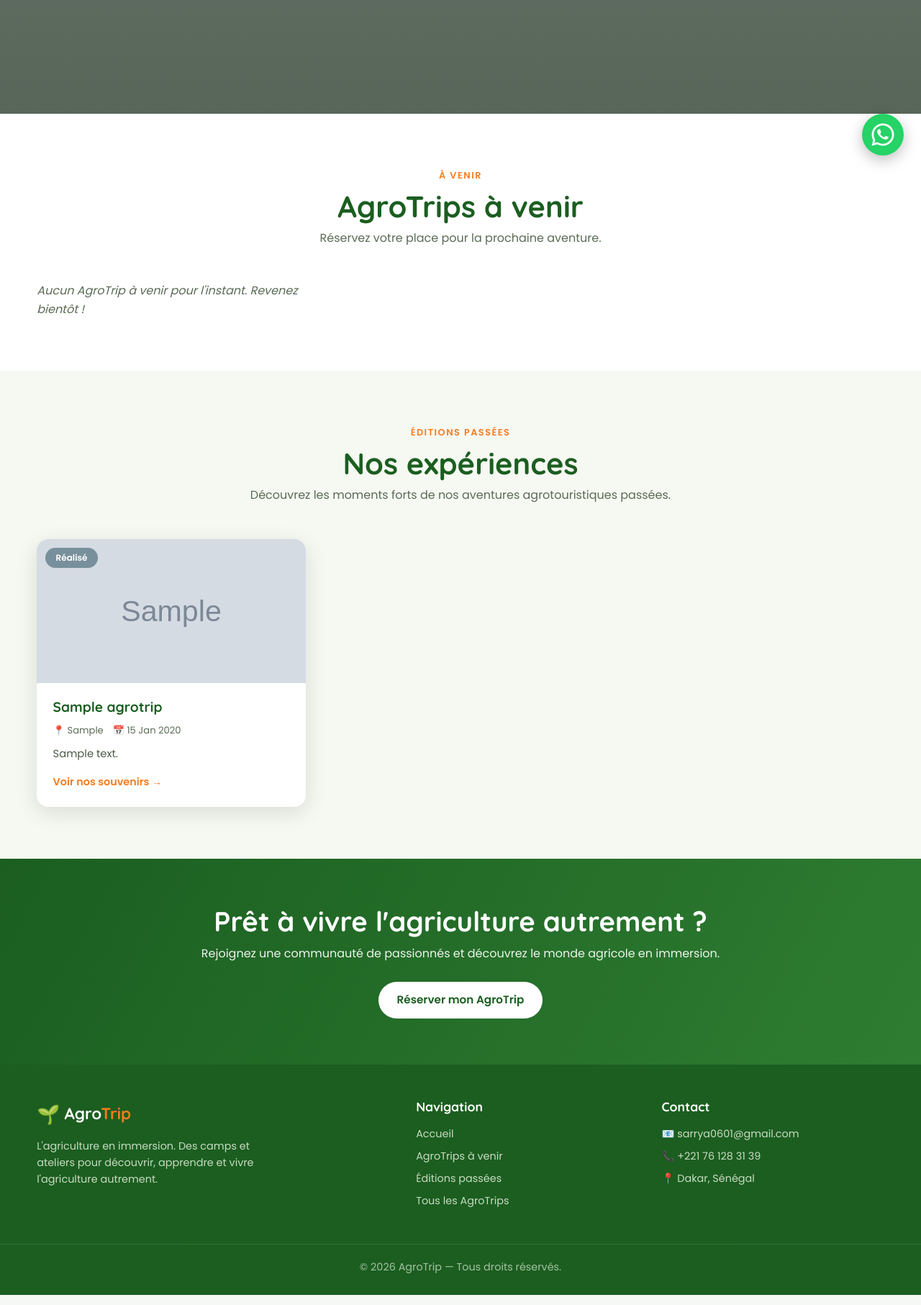
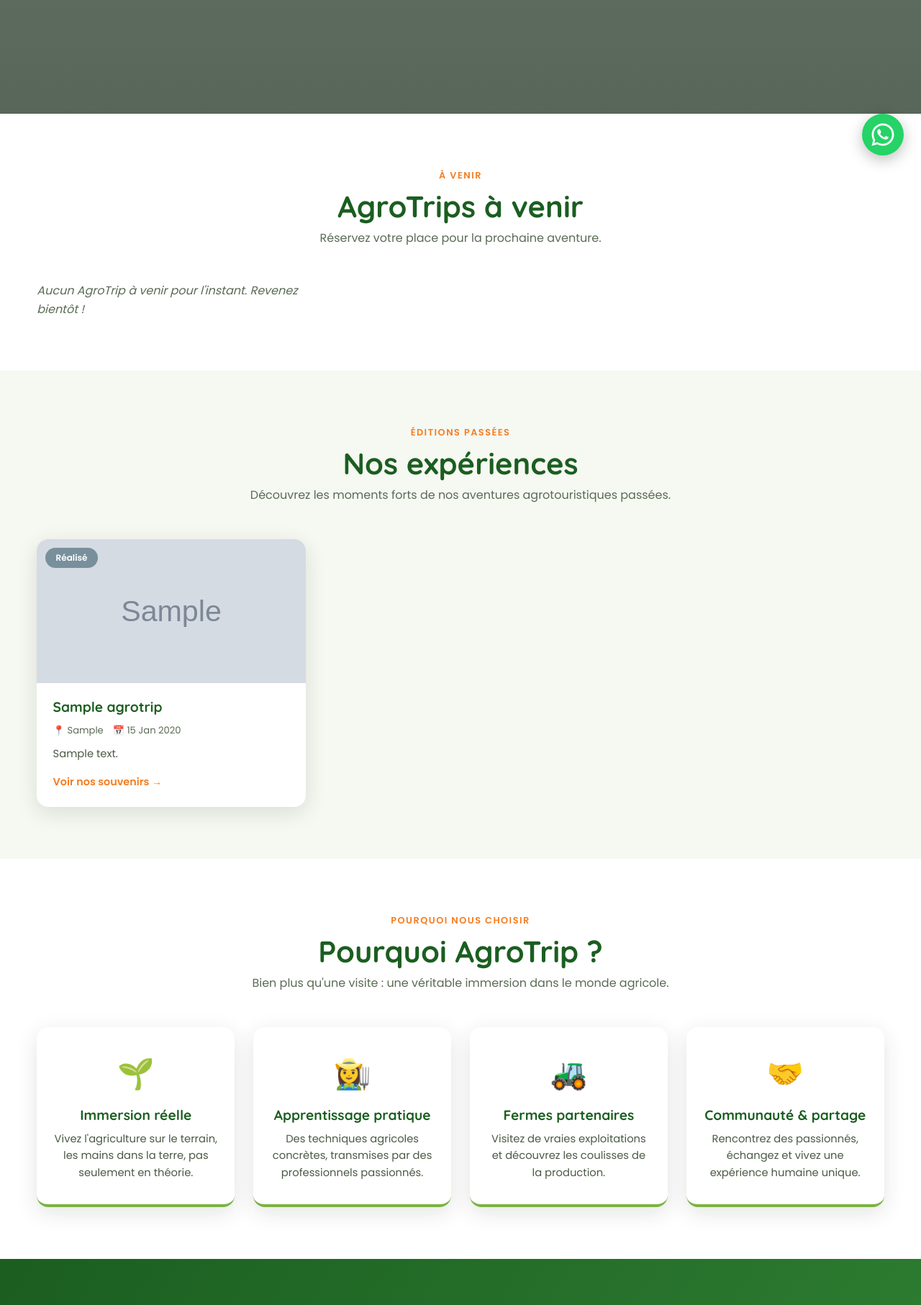
Before and after one commit to pds98/agrotrip, a Django app: page / in a window 1280 px wide. Shown: the part 560-2373 px from the top of the page at 72% size. Run offline with Django 4.2, Linux system fonts and the light colour scheme; tables that the repository leaves empty hold one stand-in row (values such as "Sample post"); grey boxes marked "Sample" are stand-in pictures.

Commit message:
Add files via upload
v5

```diff
--- a/static/css/style.css
+++ b/static/css/style.css
@@ -153,6 +153,18 @@
 .countdown-lg .cd-num{font-size:2.2rem;}
 .countdown-lg .cd-box small{font-size:.75rem;}
 
+/* ----------------------- POURQUOI AGROTRIP ----------------------- */
+.pourquoi-grid{display:grid;grid-template-columns:repeat(auto-fit,minmax(220px,1fr));gap:1.6rem;}
+.pourquoi-card{
+  background:#fff;border-radius:var(--radius);box-shadow:var(--ombre);
+  padding:2rem 1.5rem;text-align:center;transition:var(--transition);
+  border-bottom:4px solid var(--vert-clair);
+}
+.pourquoi-card:hover{transform:translateY(-7px);box-shadow:var(--ombre-forte);}
+.pourquoi-icon{font-size:2.6rem;margin-bottom:.8rem;}
+.pourquoi-card h3{color:var(--vert-fonce);font-size:1.2rem;margin-bottom:.6rem;}
+.pourquoi-card p{color:#4a5a45;font-size:.92rem;}
+
 /* ----------------------- CTA BAND ----------------------- */
 .cta-band{
   background:linear-gradient(120deg,var(--vert-fonce),var(--vert));
--- a/templates/base.html
+++ b/templates/base.html
@@ -26,7 +26,7 @@
             <a href="{% url 'trips:home' %}">Accueil</a>
             <a href="{% url 'trips:home' %}#a-venir">À venir</a>
             <a href="{% url 'trips:home' %}#passes">Éditions passées</a>
-            <a href="{% url 'trips:liste' %}">Tous les AgroTrips</a>
+            <a href="{% url 'trips:pourquoi' %}">Pourquoi AgroTrip</a>
             <a href="{% url 'trips:home' %}#a-venir" class="btn btn-primary btn-sm">S'inscrire</a>
         </nav>
         <button class="nav-toggle" id="nav-toggle" aria-label="Menu">☰</button>
--- a/templates/trips/home.html
+++ b/templates/trips/home.html
@@ -120,6 +120,39 @@
     </div>
 </section>
 
+{# ===================== POURQUOI AGROTRIP ====================== #}
+<section class="section" id="pourquoi">
+    <div class="container">
+        <div class="section-head">
+            <span class="eyebrow">Pourquoi nous choisir</span>
+            <h2>Pourquoi AgroTrip ?</h2>
+            <p>Bien plus qu'une visite : une véritable immersion dans le monde agricole.</p>
+        </div>
+        <div class="pourquoi-grid">
+            <div class="pourquoi-card">
+                <div class="pourquoi-icon">🌱</div>
+                <h3>Immersion réelle</h3>
+                <p>Vivez l'agriculture sur le terrain, les mains dans la terre, pas seulement en théorie.</p>
+            </div>
+            <div class="pourquoi-card">
+                <div class="pourquoi-icon">👩‍🌾</div>
+                <h3>Apprentissage pratique</h3>
+                <p>Des techniques agricoles concrètes, transmises par des professionnels passionnés.</p>
+            </div>
+            <div class="pourquoi-card">
+                <div class="pourquoi-icon">🚜</div>
+                <h3>Fermes partenaires</h3>
+                <p>Visitez de vraies exploitations et découvrez les coulisses de la production.</p>
+            </div>
+            <div class="pourquoi-card">
+                <div class="pourquoi-icon">🤝</div>
+                <h3>Communauté & partage</h3>
+                <p>Rencontrez des passionnés, échangez et vivez une expérience humaine unique.</p>
+            </div>
+        </div>
+    </div>
+</section>
+
 {# ========================== CTA FINAL ========================= #}
 <section class="cta-band">
     <div class="container">
--- a/trips/models.py
+++ b/trips/models.py
@@ -254,3 +254,107 @@
     @property
     def nom_complet(self):
         return f"{self.prenom} {self.nom}"
+
+
+# ==========================================================================
+#  CONTENU DE LA PAGE « POURQUOI AGROTRIP »
+# ==========================================================================
+class APropos(models.Model):
+    """
+    Contenu de la page « Pourquoi AgroTrip » (texte d'explication + mission).
+    Il ne doit exister qu'une seule fiche (singleton).
+    """
+    pourquoi_titre = models.CharField(
+        "Titre de la section Pourquoi", max_length=200,
+        default="Pourquoi AgroTrip ?",
+    )
+    pourquoi_texte = models.TextField(
+        "Texte d'explication (Pourquoi AgroTrip)",
+        help_text="Expliquez la raison d'être d'AgroTrip.",
+        blank=True,
+    )
+    mission_texte = models.TextField(
+        "Notre mission", blank=True,
+        help_text="Décrivez la mission d'AgroTrip.",
+    )
+
+    class Meta:
+        verbose_name = "Page « Pourquoi AgroTrip »"
+        verbose_name_plural = "Page « Pourquoi AgroTrip »"
+
+    def __str__(self):
+        return "Contenu — Pourquoi AgroTrip"
+
+    def save(self, *args, **kwargs):
+        # Force un identifiant unique : une seule fiche possible.
+        self.pk = 1
+        super().save(*args, **kwargs)
+
+    @classmethod
+    def charger(cls):
+        """Retourne l'unique fiche (la crée si elle n'existe pas encore)."""
+        obj, _ = cls.objects.get_or_create(pk=1)
+        return obj
+
+
+class Initiateur(models.Model):
+    """Un membre fondateur / initiateur d'AgroTrip (photo + présentation)."""
+    nom = models.CharField("Nom complet", max_length=120)
+    role = models.CharField(
+        "Rôle / Fonction", max_length=120, blank=True,
+        help_text="Ex : Fondatrice & CEO, Co-fondateur…",
+    )
+    photo = models.ImageField(
+        "Photo (upload)", upload_to="initiateurs/", blank=True, null=True
+    )
+    photo_url = models.URLField(
+        "Photo (lien web)", blank=True,
+        help_text="Utilisé si aucune photo n'est uploadée.",
+    )
+    presentation = models.TextField("Présentation", blank=True)
+    ordre = models.PositiveSmallIntegerField(
+        "Ordre d'affichage", default=0,
+        help_text="Les plus petits nombres apparaissent en premier.",
+    )
+
+    class Meta:
+        verbose_name = "Initiateur"
+        verbose_name_plural = "Initiateurs"
+        ordering = ["ordre", "nom"]
+
+    def __str__(self):
+        return self.nom
+
+    @property
+    def cover(self):
+        if self.photo:
+            return self.photo.url
+        return self.photo_url
+
+
+class Partenaire(models.Model):
+    """Un partenaire d'AgroTrip (logo + lien)."""
+    nom = models.CharField("Nom du partenaire", max_length=150)
+    logo = models.ImageField(
+        "Logo (upload)", upload_to="partenaires/", blank=True, null=True
+    )
+    logo_url = models.URLField(
+        "Logo (lien web)", blank=True,
+        help_text="Utilisé si aucun logo n'est uploadé.",
+    )
+    site_web = models.URLField("Site web", blank=True)
+    ordre = models.PositiveSmallIntegerField("Ordre d'affichage", default=0)
+
+    class Meta:
+        verbose_name = "Partenaire"
+        verbose_name_plural = "Partenaires"
+        ordering = ["ordre", "nom"]
+
+    def __str__(self):
+        return self.nom
+
+    @property
+    def cover(self):
+        if self.logo:
+            return self.logo.url
+        return self.logo_url
--- a/trips/urls.py
+++ b/trips/urls.py
@@ -7,6 +7,7 @@
 
 urlpatterns = [
     path("", views.home, name="home"),
+    path("pourquoi-agrotrip/", views.pourquoi, name="pourquoi"),
     path("agrotrips/", views.tous_les_agrotrips, name="liste"),
     path("agrotrip/<slug:slug>/", views.agrotrip_detail, name="detail"),
     path("agrotrip/<slug:slug>/succes/", views.inscription_succes, name="inscription_succes"),
--- a/trips/views.py
+++ b/trips/views.py
@@ -6,7 +6,7 @@
 from django.utils import timezone
 
 from .forms import RegistrationForm
-from .models import AgroTrip, Registration
+from .models import AgroTrip, Registration, APropos, Initiateur, Partenaire
 
 
 def home(request):
@@ -28,6 +28,16 @@
         "agrotrips_a_venir": a_venir,
     }
     return render(request, "trips/home.html", context)
+
+
+def pourquoi(request):
+    """Page « Pourquoi AgroTrip » : explication, mission, initiateurs, partenaires."""
+    context = {
+        "apropos": APropos.charger(),
+        "initiateurs": Initiateur.objects.all(),
+        "partenaires": Partenaire.objects.all(),
+    }
+    return render(request, "trips/pourquoi.html", context)
 
 
 def agrotrip_detail(request, slug):
```
Also changed, not shown: other parts of static/css/style.css (+33 -0 lines), templates/trips/pourquoi.html (added, +86 -0 lines), trips/admin.py (+62 -1 lines), trips/management/commands/seed_demo.py (+49 -2 lines), trips/migrations/0002_apropos_initiateur_partenaire.py (added).
